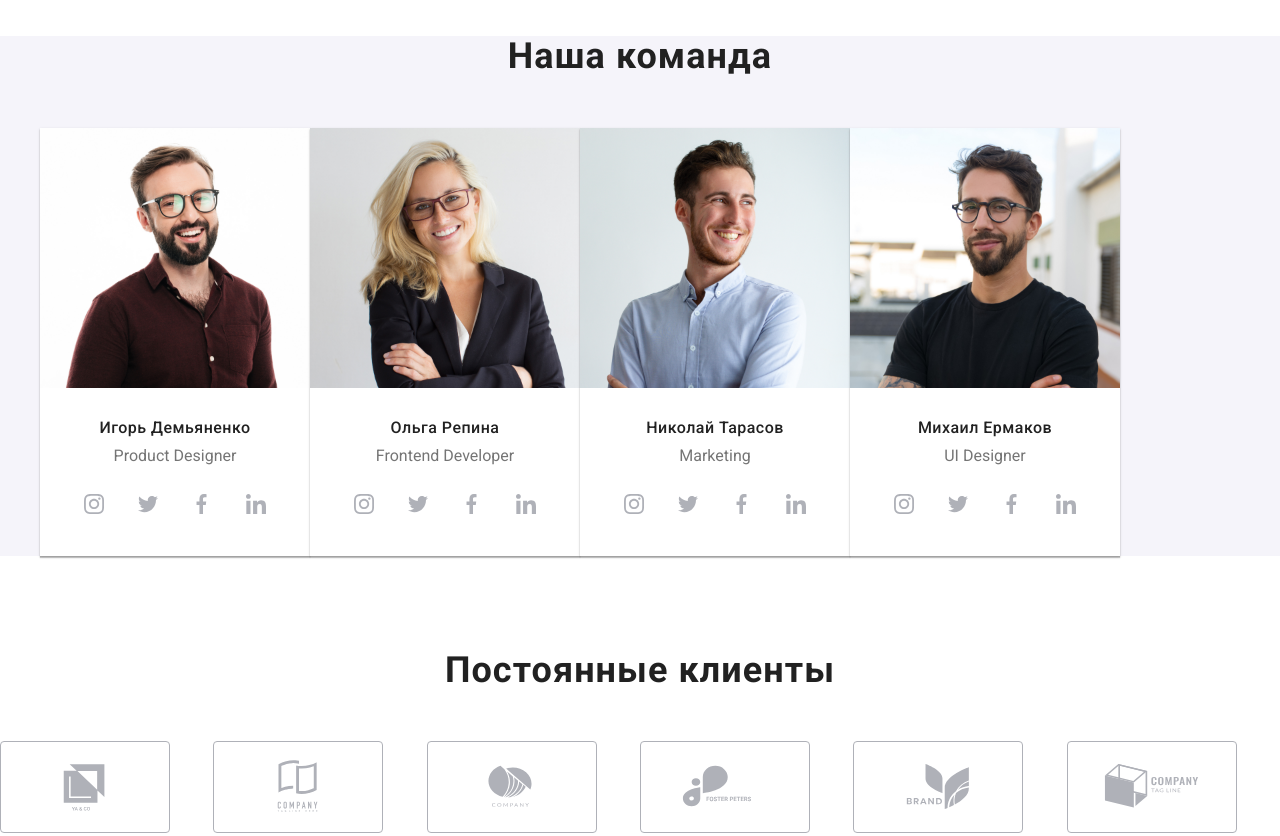
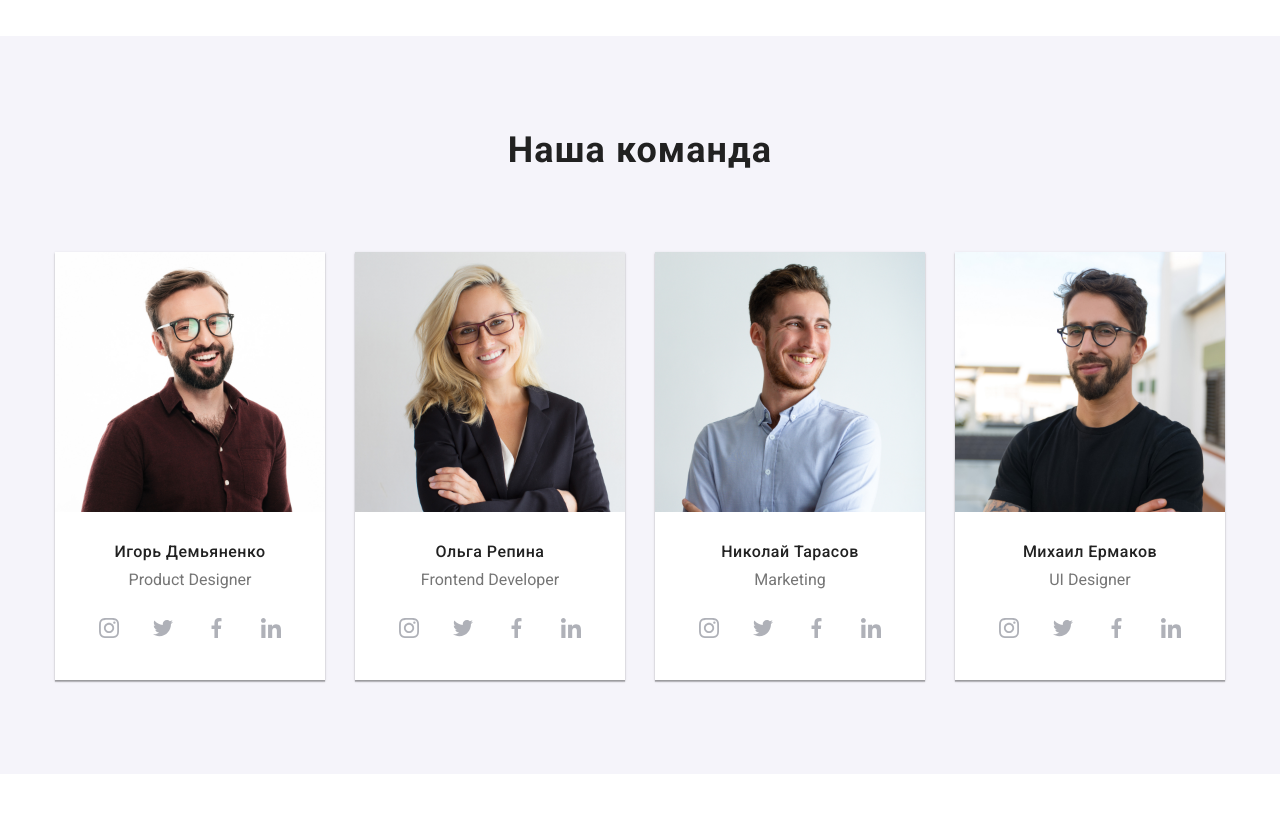
Before and after one commit to Aleksandr-Sidorskiy/goit-markup-hw-08, a plain HTML site: page index.html in a window 1280 px wide. Shown: the part 1560-2396 px from the top of the page. Drawn offline with Linux system fonts and the light colour scheme.

Commit message:
Update index.html

```diff
--- a/index.html
+++ b/index.html
@@ -195,11 +195,14 @@
 
     <!-- наша команда -->
 
-    <section class="comand ">
+    <section class="section comand">
         <div class=" container">
             <h2 class="comand__heading">Наша команда</h2>
             <ul class="comand__list">
-                <li class="comand__img"> <img src="images/igor.jpg" alt="Игорь-Демьяненко" width="270">
+
+                <li class="comand__item">
+                    <div class="comand__img">
+                    <img src="images/igor.jpg" alt="Игорь-Демьяненко" width="270">
                     <div class="comand__name-box">
                         <h3 class="comand__name">Игорь Демьяненко</h3>
                         <p class="comand__position">Product Designer</p>
@@ -238,8 +241,14 @@
                             </li>
                         </ul>
                     </div>
+                    </div>
+
                 </li>
-                <li class="comand__img"> <img src="images/olga.jpg" alt="Ольга-Репина" width="270">
+
+
+                <li class="comand__item">
+                    <div class="comand__img">
+                    <img src="images/olga.jpg" alt="Ольга-Репина" width="270">
                     <div class="comand__name-box">
                         <h3 class="comand__name">Ольга Репина</h3>
                         <p class="comand__position">Frontend Developer</p>
@@ -278,8 +287,14 @@
                             </li>
                         </ul>
                     </div>
+                    </div>
+
                 </li>
-                <li class="comand__img"> <img src="images/nikolai.jpg" alt="Николай-Тарасов" width="270">
+
+
+                <li class="comand__item">
+                    <div class="comand__img">
+                    <img src="images/nikolai.jpg" alt="Николай-Тарасов" width="270">
                     <div class="comand__name-box">
                         <h3 class="comand__name">Николай Тарасов</h3>
                         <p class="comand__position">Marketing</p>
@@ -318,8 +333,14 @@
                             </li>
                         </ul>
                     </div>
+                    </div>
+
                 </li>
-                <li class="comand__img"> <img src="images/mihail.jpg" alt="Михаил-Ермаков" width="270">
+
+
+                <li class="comand__item">
+                    <div class="comand__img">
+                            <img src="images/mihail.jpg" alt="Михаил-Ермаков" width="270">
                             <div class="comand__name-box">
                                 <h3 class="comand__name">Михаил Ермаков</h3>
                                 <p class="comand__position">UI Designer</p>
@@ -366,13 +387,15 @@
                                     </li>
                                 </ul>
                             </div>
+                    </div>
+
                 </li>
             </ul>
         </div>
 
     </section>
 <!-- Постоянные клиенты -->
-     <section class="section">
+     <section class="section container">
         <h2 class="client__heading">Постоянные клиенты</h2>
         <ul class="client__list">
             <li class="client__item">
```
Lines whose indentation alone changed are shown as unchanged.
